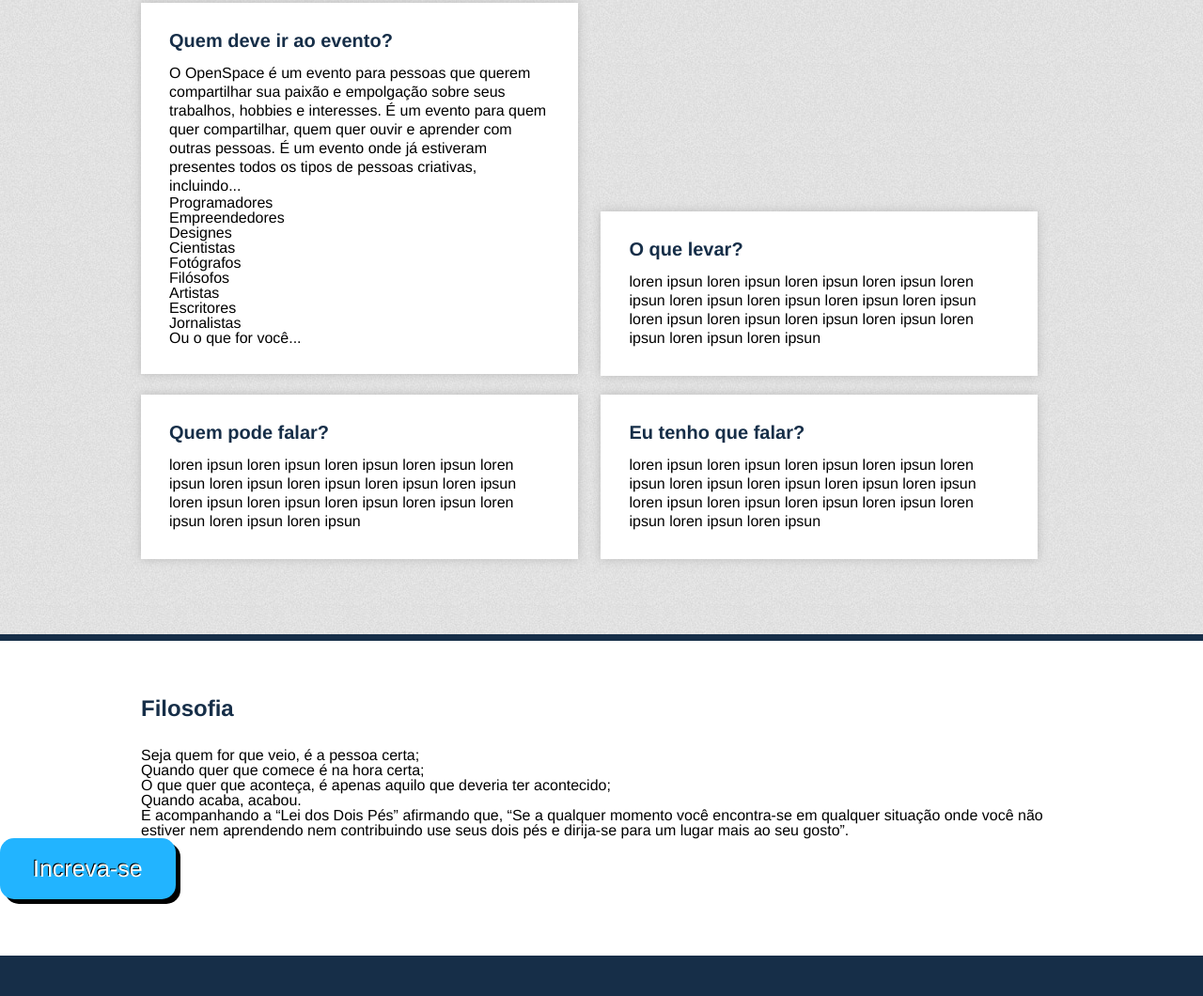
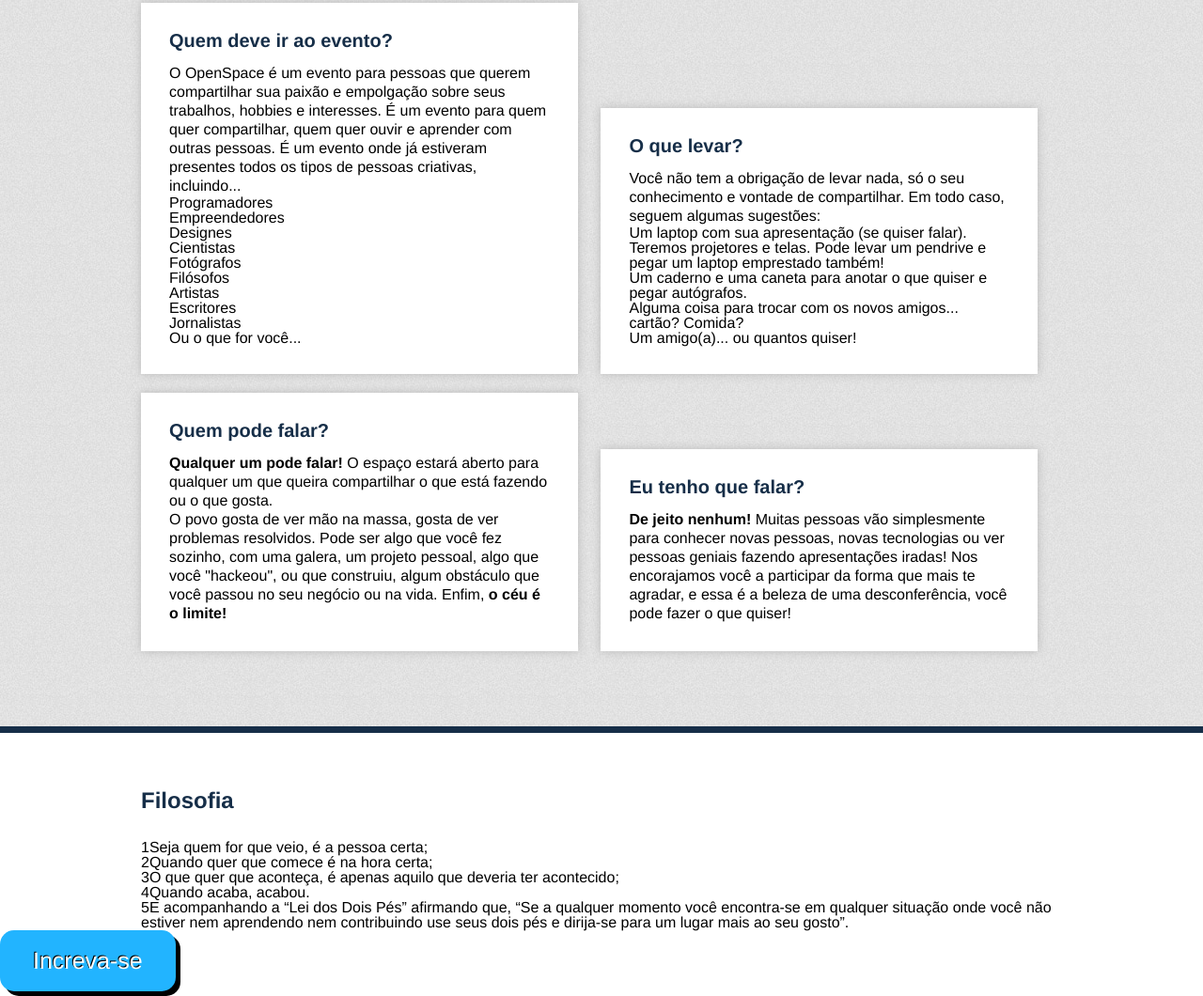
Before and after one commit to pedromarins/openspace, a plain HTML site: page index.html in a window 1280 px wide. Shown: the part 1049-2109 px from the top of the page at 94% size. Drawn offline with nearby package versions, Linux system fonts and the light colour scheme.

Commit message:
me empolguei e fechei os textos que faltavam nas boxes. closes #4 #5 #6

```diff
--- a/index.html
+++ b/index.html
@@ -69,26 +69,42 @@
 				</div>
 				<div class="talk">
 					<h4>O que levar?</h4>
-					<p>loren ipsun loren ipsun loren ipsun loren ipsun loren ipsun loren ipsun loren ipsun loren ipsun loren ipsun loren ipsun loren ipsun loren ipsun loren ipsun loren ipsun loren ipsun loren ipsun </p>
+					<p>
+						Você não tem a obrigação de levar nada, só o seu conhecimento e vontade de compartilhar. Em todo caso, seguem algumas sugestões:
+					</p>
+					<ul>
+						<li>Um laptop com sua apresentação (se quiser falar).</li>
+						<li>Teremos projetores e telas. Pode levar um pendrive e pegar um laptop emprestado também!</li>
+						<li>Um caderno e uma caneta para anotar o que quiser e pegar autógrafos.</li>
+						<li>Alguma coisa para trocar com os novos amigos... cartão? Comida?</li>
+						<li>Um amigo(a)... ou quantos quiser!</li>
+					</ul>
 				</div>
 				<div class="talk">
 					<h4>Quem pode falar?</h4>
-					<p>loren ipsun loren ipsun loren ipsun loren ipsun loren ipsun loren ipsun loren ipsun loren ipsun loren ipsun loren ipsun loren ipsun loren ipsun loren ipsun loren ipsun loren ipsun loren ipsun </p>
+					<p>
+						<strong>Qualquer um pode falar!</strong> O espaço estará aberto para qualquer um que queira compartilhar o que está fazendo ou o que gosta.
+					</p>
+					<p>
+						O povo gosta de ver mão na massa, gosta de ver problemas resolvidos. Pode ser algo que você fez sozinho, com uma galera, um projeto pessoal, algo que você "hackeou", ou que construiu, algum obstáculo que você passou no seu negócio ou na vida. Enfim, <strong>o céu é o limite!</strong>
+					</p>
 				</div>
 				<div class="talk">
 					<h4>Eu <strong>tenho</strong> que falar?</h4>
-					<p>loren ipsun loren ipsun loren ipsun loren ipsun loren ipsun loren ipsun loren ipsun loren ipsun loren ipsun loren ipsun loren ipsun loren ipsun loren ipsun loren ipsun loren ipsun loren ipsun </p>
+					<p>
+						<strong>De jeito nenhum!</strong> Muitas pessoas vão simplesmente para conhecer novas pessoas, novas tecnologias ou ver pessoas geniais fazendo apresentações iradas! Nos encorajamos você a participar da forma que mais te agradar, e essa é a beleza de uma desconferência, você pode fazer o que quiser!
+					</p>
 				</div>
 			</div>
 		</section>
 		<section>
 			<h3>Filosofia</h3>
 			<ol class="centered">
-				<li>Seja quem for que veio, é a pessoa certa;</li>
-				<li>Quando quer que comece é na hora certa;</li>
-				<li>O que quer que aconteça, é apenas aquilo que deveria ter acontecido;</li>
-				<li>Quando acaba, acabou.</li>
-				<li>E acompanhando a “Lei dos Dois Pés” afirmando que, “Se a qualquer momento você encontra-se em qualquer situação onde você não estiver nem aprendendo nem contribuindo use seus dois pés e dirija-se para um lugar mais ao seu gosto”.</li>
+				<li><span>1</span>Seja quem for que veio, é a pessoa certa;</li>
+				<li><span>2</span>Quando quer que comece é na hora certa;</li>
+				<li><span>3</span>O que quer que aconteça, é apenas aquilo que deveria ter acontecido;</li>
+				<li><span>4</span>Quando acaba, acabou.</li>
+				<li><span>5</span>E acompanhando a “Lei dos Dois Pés” afirmando que, “Se a qualquer momento você encontra-se em qualquer situação onde você não estiver nem aprendendo nem contribuindo use seus dois pés e dirija-se para um lugar mais ao seu gosto”.</li>
 			</ol>
 			<a href="#FIXME" class="registration">Increva-se</a>
 		</section>
--- a/static/sass/screen.sass
+++ b/static/sass/screen.sass
@@ -1,9 +1,3 @@
-/*
-  Welcome to Compass.
-  In this file you should write your main styles. (or centralize your imports)
-  Import this file using the following HTML or equivalent:
-  <link href="/stylesheets/screen.css" media="screen, projection" rel="stylesheet" type="text/css" />
-
 @import compass/reset
 @import compass/css3
 
@@ -18,6 +12,9 @@ header
 section, footer
 	border-bottom: 7px solid $blue
 	padding: 60px 0
+
+strong
+	font-weight: bold
 
 .centered
 	width: 980px
```
Also changed, not shown: static/css/screen.css.
